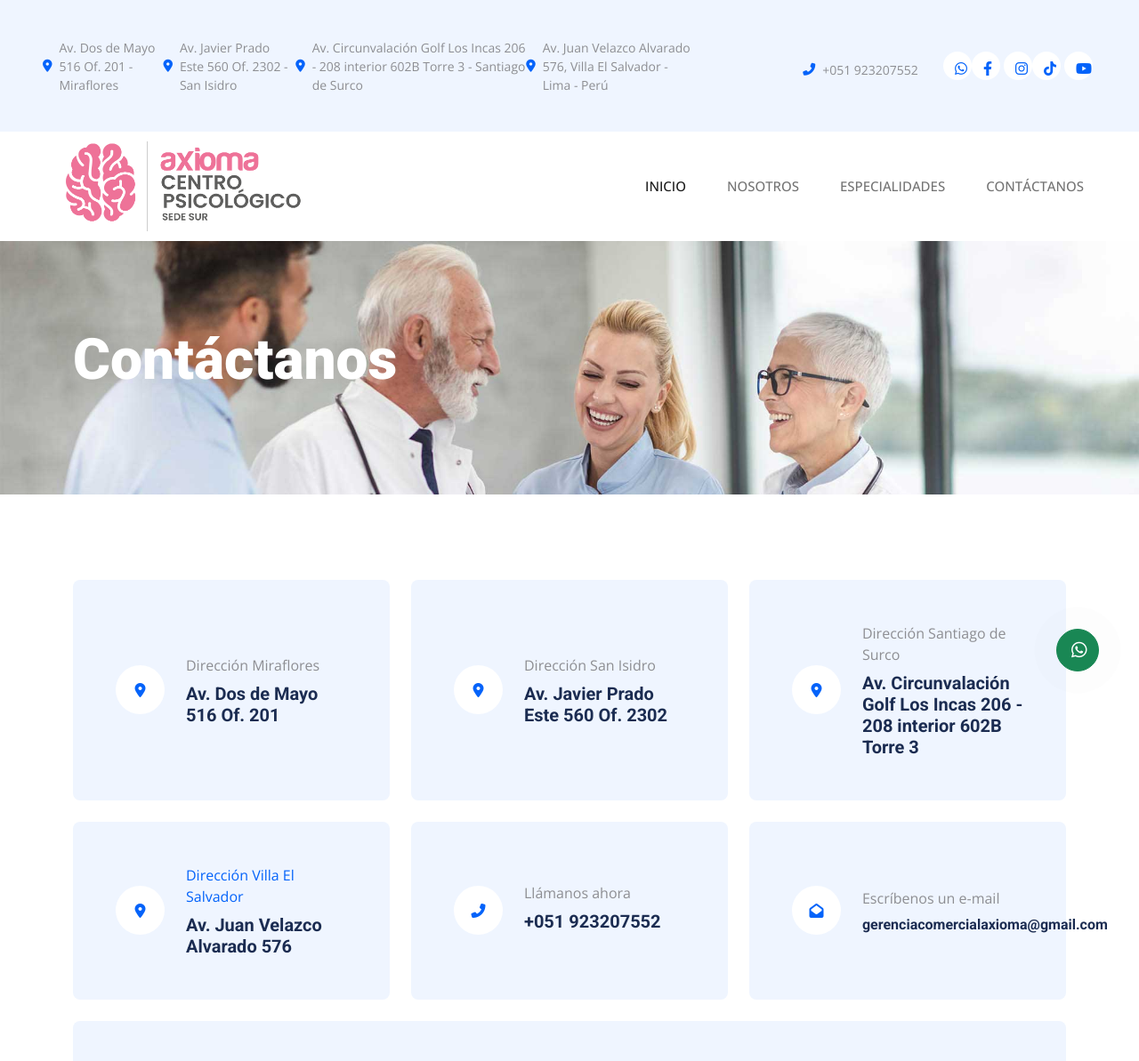
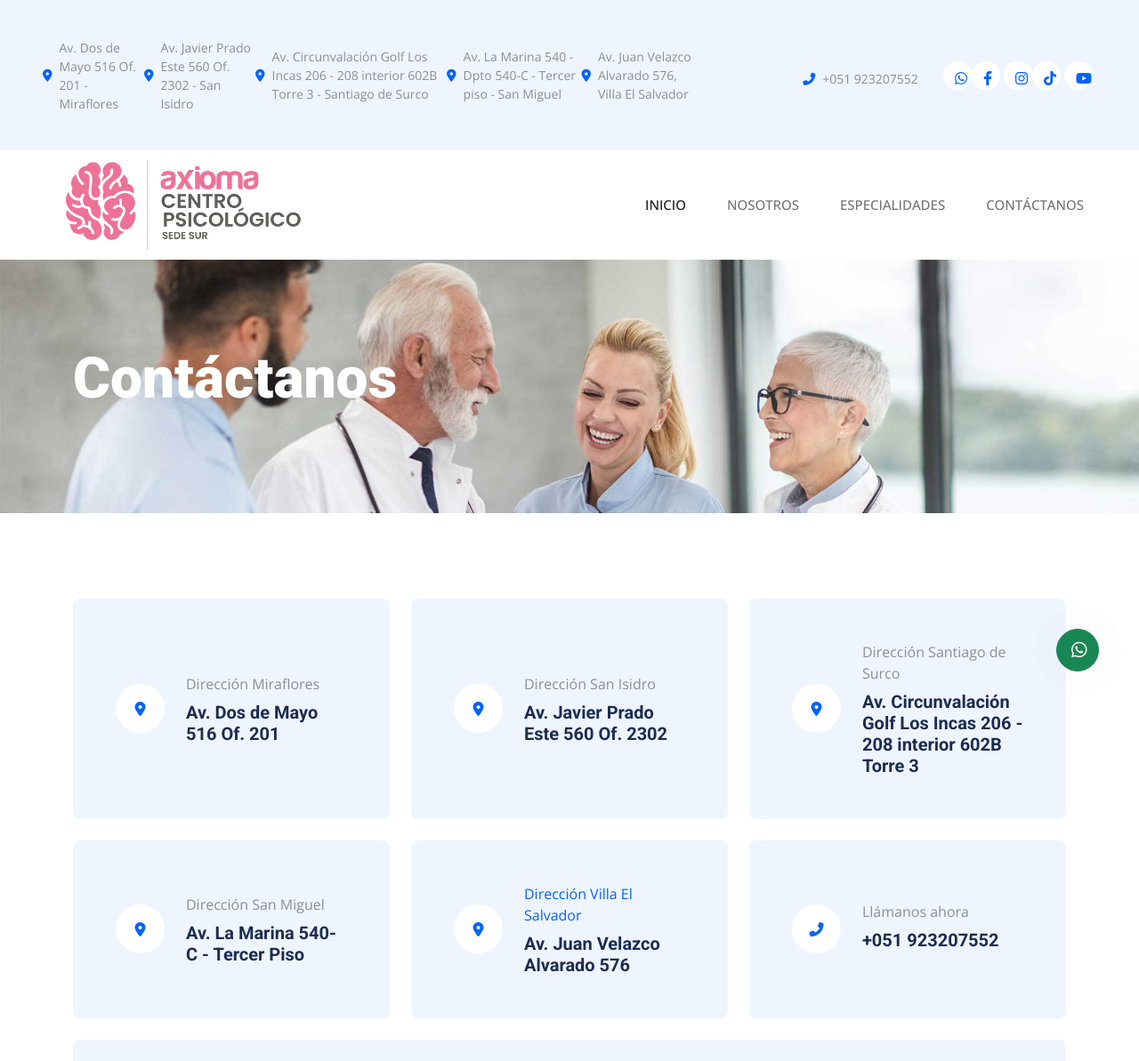
Before and after one commit to MaximoMeza3150/axioma, a website with bundled scripts: page contact.html in a window 1280 px wide. Shown: the top 1193 px of the page at 89% size. Built offline with nearby package versions, Linux system fonts and the light colour scheme; grey boxes are pictures that could not be loaded.

```diff
--- a/contact.html
+++ b/contact.html
@@ -56,7 +56,9 @@
                     <small class="fa fa-map-marker-alt text-primary me-2"></small>
                     <small>Av. Circunvalación Golf Los Incas 206 - 208 interior 602B Torre 3 - Santiago de Surco</small>
                     <small class="fa fa-map-marker-alt text-primary me-2"></small>
-                    <small>Av. Juan Velazco Alvarado 576, Villa El Salvador - Lima - Perú</small>
+                    <small>Av. La Marina 540 - Dpto 540-C - Tercer piso - San Miguel</small>
+                    <small class="fa fa-map-marker-alt text-primary me-2"></small>
+                    <small>Av. Juan Velazco Alvarado 576, Villa El Salvador</small>
                 </div>
                 <div class="h-100 d-inline-flex align-items-center py-3">
                     <small class="far fa-clock text-primary me-2"></small>
@@ -170,6 +172,17 @@
                     </div>
                 </div>
                 <div class="col-lg-4">
+                    <div class="h-100 bg-light rounded d-flex align-items-center p-5">
+                        <div class="d-flex flex-shrink-0 align-items-center justify-content-center rounded-circle bg-white" style="width: 55px; height: 55px;">
+                            <i class="fa fa-map-marker-alt text-primary"></i>
+                        </div>
+                        <div class="ms-4">
+                            <p class="mb-2">Dirección San Miguel</p>
+                            <h5 class="mb-0">Av. La Marina 540-C - Tercer Piso</h5>
+                        </div>
+                    </div>
+                </div>
+                <div class="col-lg-4">
                 <a href="https://maps.app.goo.gl/3FoR9fHnEHh9Qmw1A">
                     <div class="h-100 bg-light rounded d-flex align-items-center p-5">
                         <div class="d-flex flex-shrink-0 align-items-center justify-content-center rounded-circle bg-white" style="width: 55px; height: 55px;">
@@ -194,17 +207,7 @@
                         </div>
                     </div>
                 </div>
-                <div class="col-lg-4">
-                    <div class="h-100 bg-light rounded d-flex align-items-center p-5">
-                        <div class="d-flex flex-shrink-0 align-items-center justify-content-center rounded-circle bg-white" style="width: 55px; height: 55px;">
-                            <i class="fa fa-envelope-open text-primary"></i>
-                        </div>
-                        <div class="ms-4">
-                            <p class="mb-2">Escríbenos un e-mail</p>
-                            <h6 class="mb-0">gerenciacomercialaxioma@gmail.com</h6>
-                        </div>
-                    </div>
-                </div>
+
                 <div class="col-lg-12 wow fadeInUp" data-wow-delay="0.5s">
                     <div class="bg-light rounded h-100 d-flex align-items-center p-5">
                         <iframe src="https://www.google.com/maps/embed?pb=!1m18!1m12!1m3!1d3899.619068715054!2d-76.93957992656351!3d-12.206302744888374!2m3!1f0!2f0!3f0!3m2!1i1024!2i768!4f13.1!3m3!1m2!1s0x9105b94dfb0ab045%3A0x7b39517852fcd5fd!2sGRUPO%20AXIOMA%20SALUD%20MENTAL%20Y%20OCUPACIONAL!5e0!3m2!1ses-419!2spe!4v1690634595259!5m2!1ses-419!2spe" width="1200" height="450" style="border:0;" allowfullscreen="" loading="lazy" referrerpolicy="no-referrer-when-downgrade"></iframe>
@@ -225,7 +228,8 @@
                     <p class="mb-2"><i class="fa fa-map-marker-alt me-3"></i>Av. Dos de Mayo 516 Of. 201 - Miraflores</p>
                     <p class="mb-2"><i class="fa fa-map-marker-alt me-3"></i>Av. Javier Prado Este 560 Of. 2302 - San Isidro</p>
                     <p class="mb-2"><i class="fa fa-map-marker-alt me-3"></i>Av. Circunvalación Golf Los Incas 206 - 208 interior 602B Torre 3 - Santiago de Surco</p>
-                    <p class="mb-2"><i class="fa fa-map-marker-alt me-3"></i>Av. Juan Velazco Alvarado 576, Villa El Salvador</p>
+                    <p class="mb-2"><i class="fa fa-map-marker-alt me-3"></i>Av. La Marina 540-C - Tercer Piso - San Miguel</p>
+                    <p class="mb-2"><i class="fa fa-map-marker-alt me-3"></i>Av. Juan Velazco Alvarado 576 - Villa El Salvador</p>
                     <p class="mb-2"><i class="fa fa-phone-alt me-3"></i>+051 923207552</p>
                     <p class="mb-2"><i class="fa fa-envelope me-3"></i>gerenciacomercialaxioma@gmail.com</p>
                     <div class="d-flex pt-2">
```
Also changed, not shown: about.html (+3 -0 lines), index.html (+4 -1 lines), service.html (+4 -1 lines).
